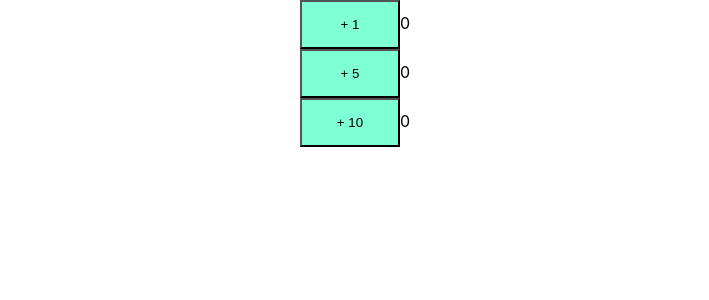
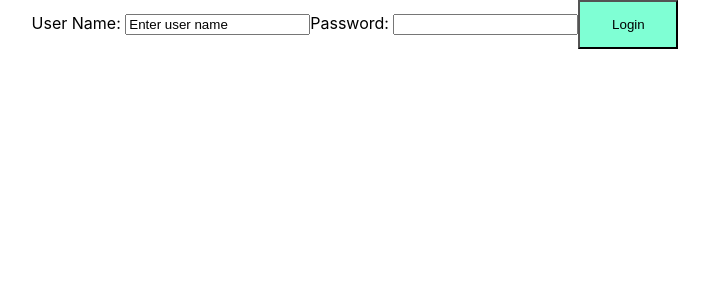
Before and after one commit to aliimran-pk/Java-Full-Stack-with-React--Spring-Boot, a React (Create React App) app in the folder frontend/todo-app/: page / in a window 1280 px wide. Shown: the top 300 px of the page, without its empty margins (285-994 px from the left). Built offline with nearby package versions, Linux system fonts and the light colour scheme.

Commit message:
added login component

```diff
--- a/frontend/todo-app/src/App.js
+++ b/frontend/todo-app/src/App.js
@@ -1,14 +1,12 @@
 import logo from './logo.svg';
 import './App.css';
 import Counter from './components/counter/Counter';
+import TodoApp from './components/todo/TodoApp';
 
 function App() {
   return (
     <div  className="App">
-        <Counter/>
-        <Counter by={5} />
-        <Counter by={10} />
-       { /* <ChildApp /> */}
+        <TodoApp/>
     </div>
   );
 }
--- a/frontend/todo-app/src/components/counter/Counter.jsx
+++ b/frontend/todo-app/src/components/counter/Counter.jsx
@@ -5,6 +5,35 @@ import './Counter.css';
 import PropTypes from 'prop-types';
 
 class Counter extends Component {
+
+    constructor(){
+        super();
+        this.state = {
+            count : 0
+        }
+
+        this.increment = this.increment.bind(this);
+    }
+    render()
+    {
+        return (
+            <div  className="counter">
+                <CounterButton/>
+                <CounterButton by={5} />
+                <CounterButton by={20} />
+            </div>
+          );
+    }
+
+    increment()
+    {
+      this.setState({
+          count:  this.state.count + this.props.by
+      });
+    }
+}
+
+class CounterButton extends Component {
 
     constructor(){
         super();
@@ -36,7 +65,7 @@ class Counter extends Component {
 
   }
 
-  Counter.defaultProps = {
+  CounterButton.defaultProps = {
       by: 1
   }
 
--- /dev/null
+++ b/frontend/todo-app/src/components/todo/TodoApp.jsx
@@ -0,0 +1,48 @@
+import { render } from '@testing-library/react';
+import React, { Component } from 'react';
+import ReactDOM from 'react-dom';
+import PropTypes from 'prop-types';
+
+class TodoApp extends Component {
+
+    render (){
+        return (
+            <div className="toDo">
+               <LoginComponent/>
+            </div>
+          );
+    }
+}
+
+class LoginComponent extends Component {
+
+    constructor(props){
+        super(props)
+        this.state = {
+            username: 'Enter user name',
+            passwrod: ''
+        }
+
+        this.handeUsernameChange = this.handeUsernameChange.bind(this)
+    }
+
+    handeUsernameChange(event){
+        this.setState({username:event.target.value});
+        console.log(event.target.value)
+    }
+
+    handepasswordChange(event){
+        this.setState({password:event.target.value});
+    }
+    render (){
+        return (
+            <div className="toDo">
+               User Name: <input type="text" name = "username" value={this.state.username}  onChange={this.handeUsernameChange}></input>
+               Password: <input type="password" name = "password" value={this.state.passwrod} onChange={this.handePasswordChange} ></input>
+               <button>Login</button>
+            </div>
+          );
+    }
+}
+
+export default TodoApp
```
Also changed, not shown: 1 other file (tests, documents, lock files or other folders).
